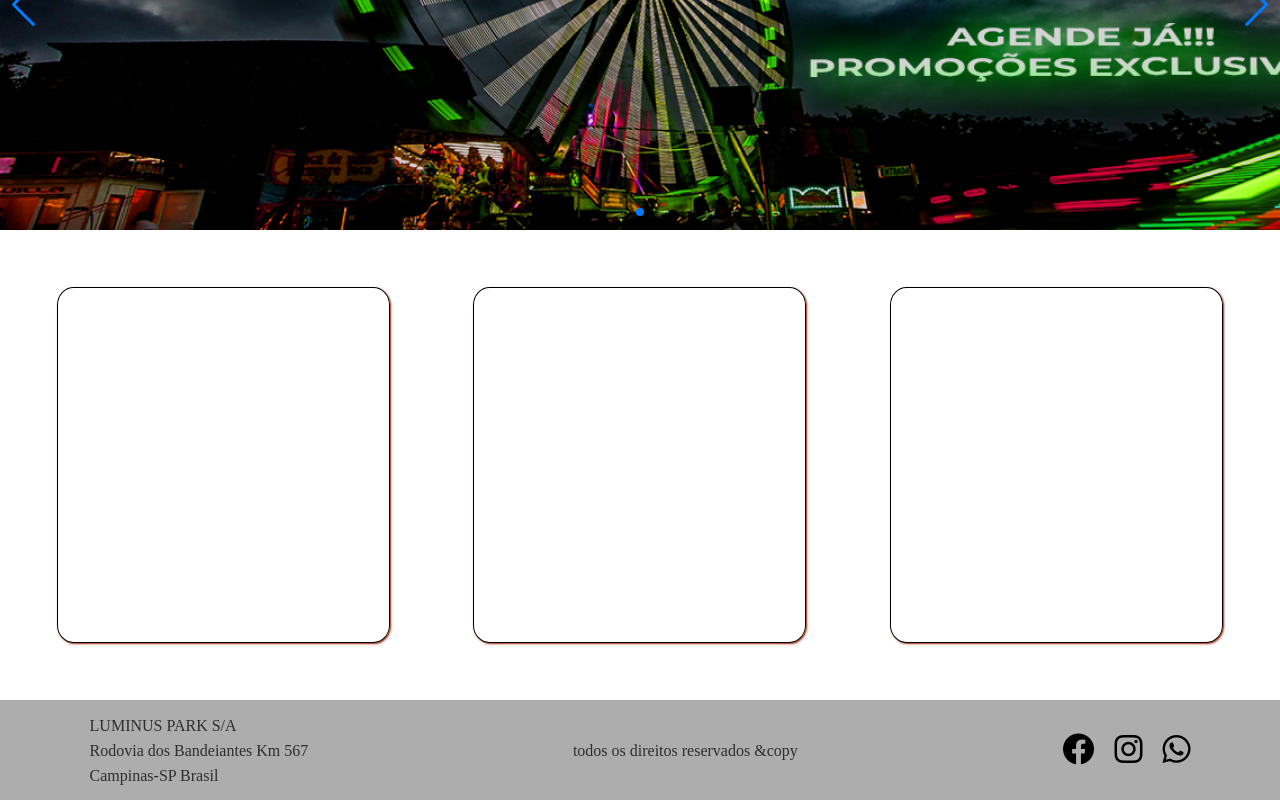
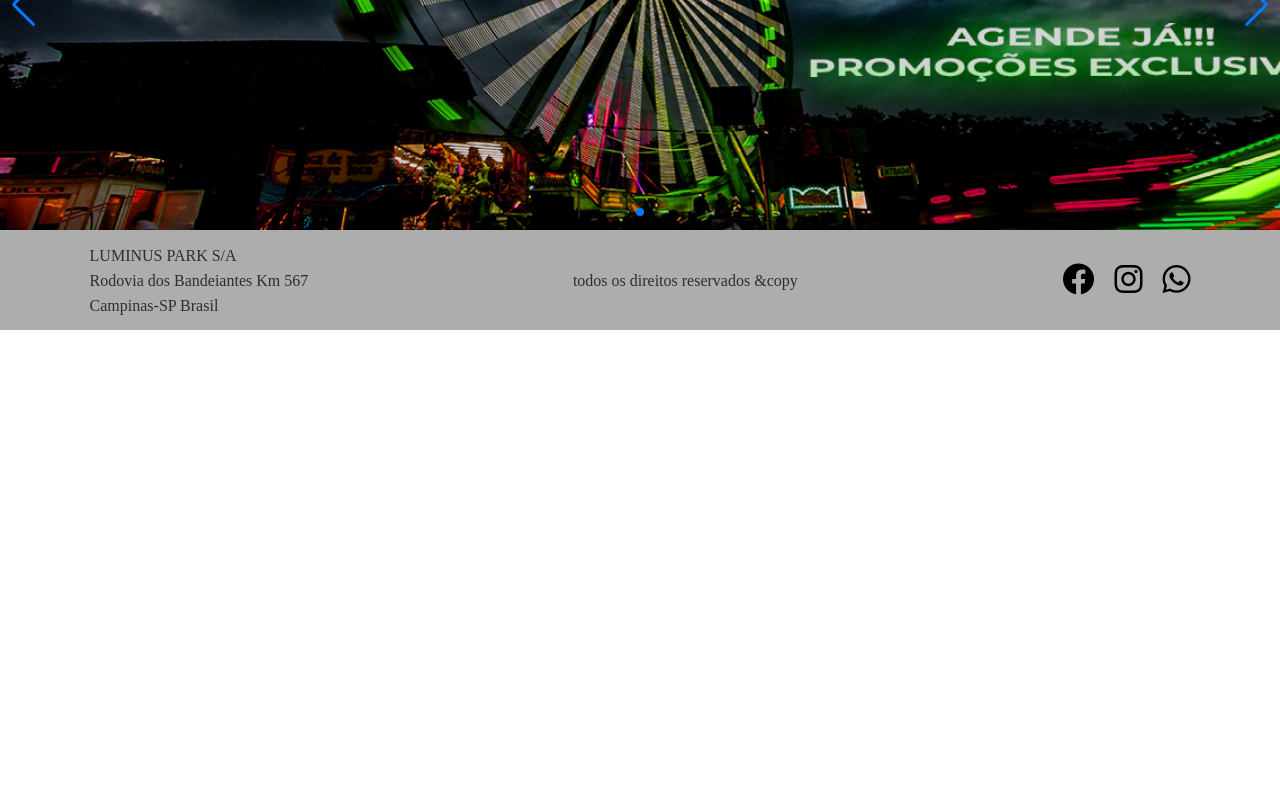
Before and after one commit to WBorg/Luminus-park, a React (Create React App) app: page / in a window 1280 px wide. Shown: the part 420-1220 px from the top of the page. After the commit the page ends 800 px from the top, so only its background shows below. Built offline with nearby package versions, Linux system fonts and the light colour scheme.

Commit message:
Home com slider funcionando

```diff
--- a/src/components/Main/Main.jsx
+++ b/src/components/Main/Main.jsx
@@ -15,11 +15,11 @@ function Main() {
                  <div className={mainCss.banner}>
                     <SlideShow/>
                  </div>
-                <div className={mainCss.box}>
+                {/* <div className={mainCss.box}>
                     <section className={mainCss.sectionHome}></section>
                     <section className={mainCss.sectionHome}></section>
                     <section className={mainCss.sectionHome}></section>
-                </div>
+                </div> */}
                 </main>
 
 
--- a/src/components/Main/main.module.css
+++ b/src/components/Main/main.module.css
@@ -12,7 +12,7 @@
     height: 450px;
     width: 100%;
     background-color: rgba(75,156,75,0.8);
-    margin-bottom: 42px;
+    /* margin-bottom: 42px; */
 }
 
 .sectionHome{
```
